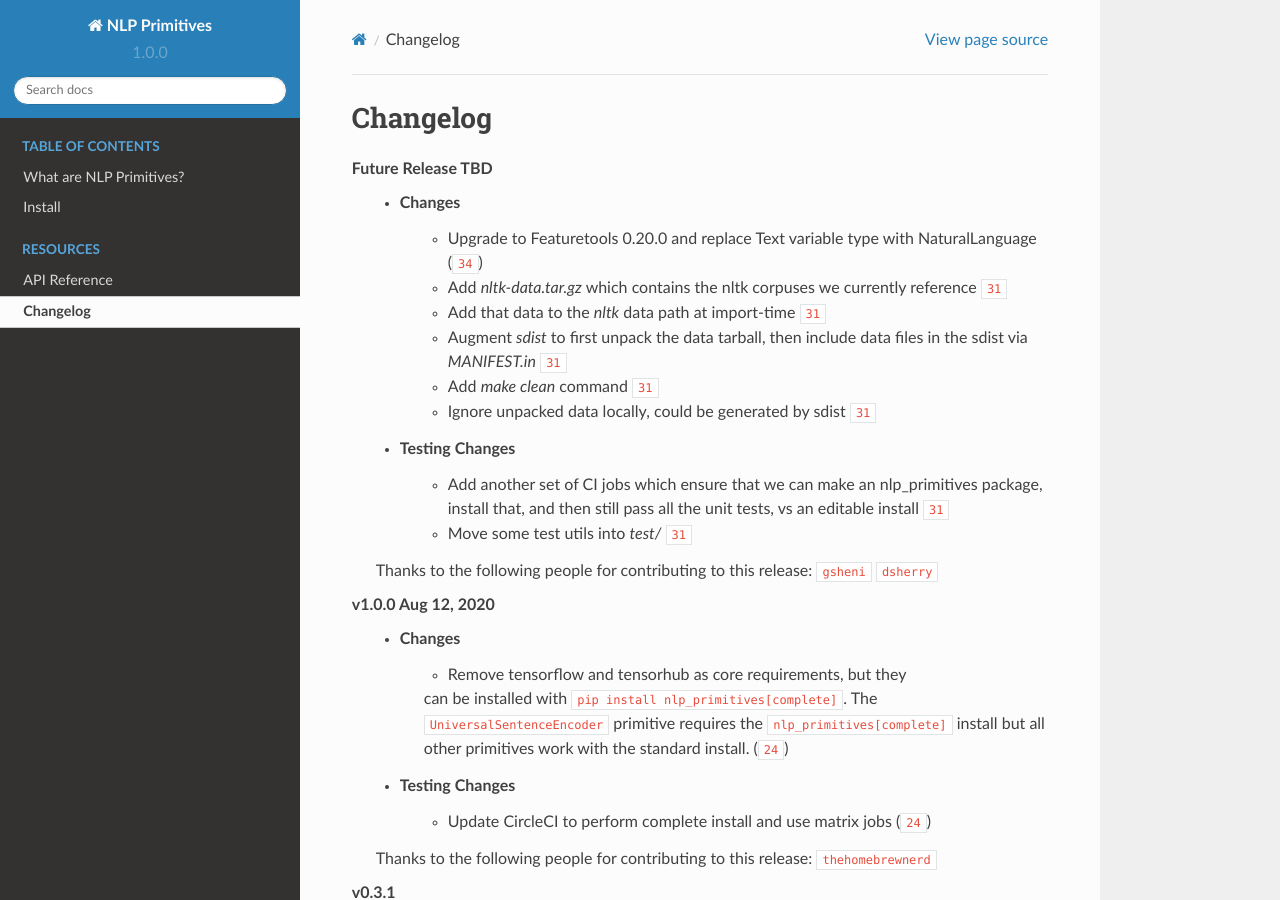
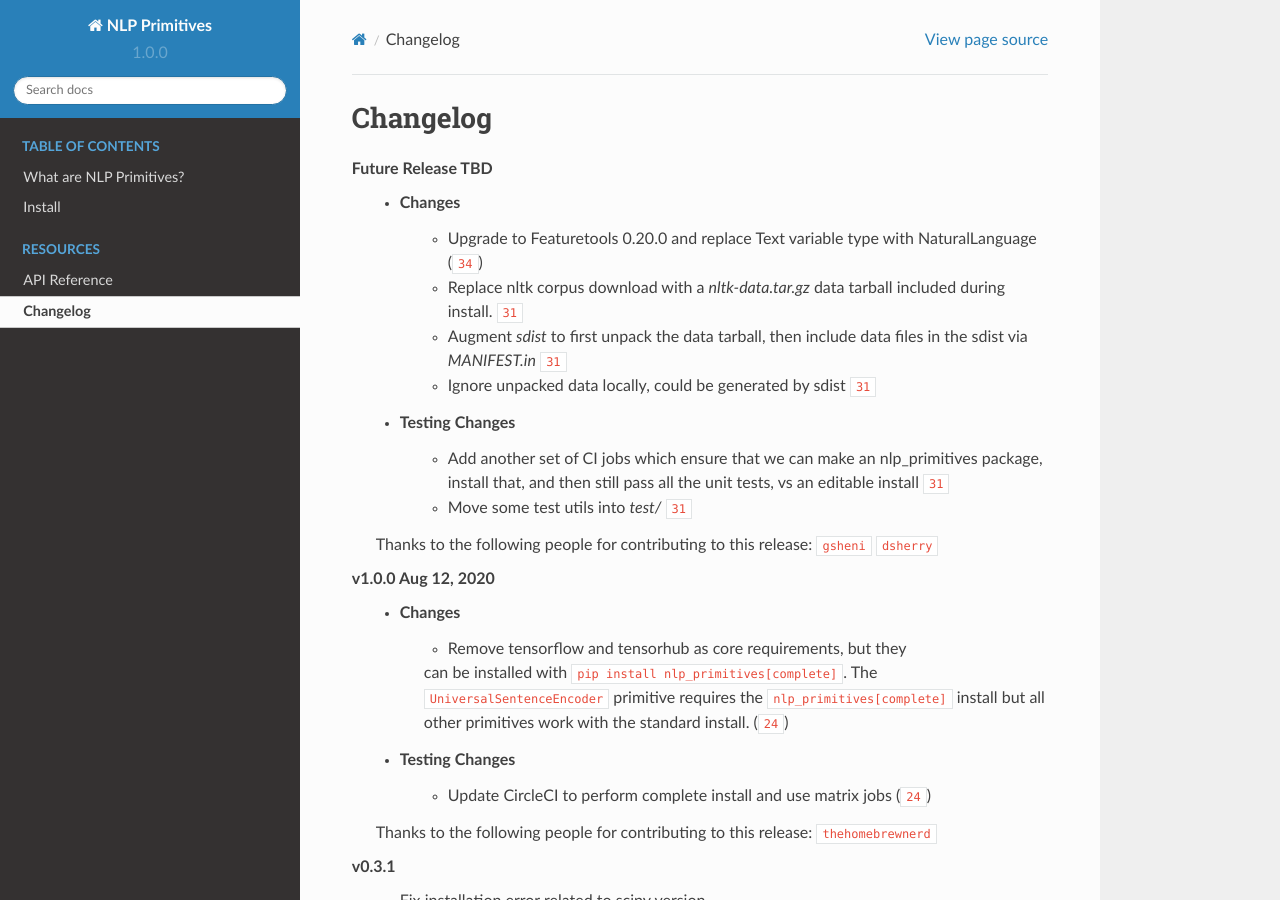
Before and after one commit to alteryx/nlp_primitives, a Sphinx documentation site: the page built from docs/source/changelog.rst, in a window 1280 px wide and 900 px high. Built offline with Sphinx 7.4.7 and the Read the Docs theme 2.0.0, drawn with Linux system fonts in a browser that asks for light colours; cross-references to code outside the pages are shown as plain code.

Commit message:
Simplify changelog

```diff
--- a/docs/source/changelog.rst
+++ b/docs/source/changelog.rst
@@ -4,10 +4,8 @@
 **Future Release** TBD
     * Changes
         * Upgrade to Featuretools 0.20.0 and replace Text variable type with NaturalLanguage (:pr:`34`)
-        * Add `nltk-data.tar.gz` which contains the nltk corpuses we currently reference :pr:`31`
-        * Add that data to the `nltk` data path at import-time :pr:`31`
+        * Replace nltk corpus download with a `nltk-data.tar.gz` data tarball included during install. :pr:`31`
         * Augment `sdist` to first unpack the data tarball, then include data files in the sdist via `MANIFEST.in` :pr:`31`
-        * Add `make clean` command :pr:`31`
         * Ignore unpacked data locally, could be generated by sdist :pr:`31`
     * Testing Changes
         * Add another set of CI jobs which ensure that we can make an nlp_primitives package, install that, and then still pass all the unit tests, vs an editable install :pr:`31`
```
